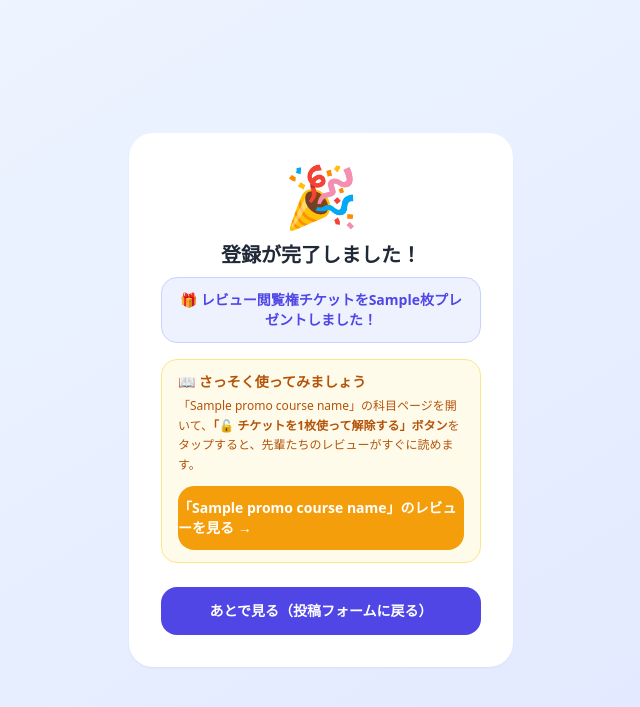
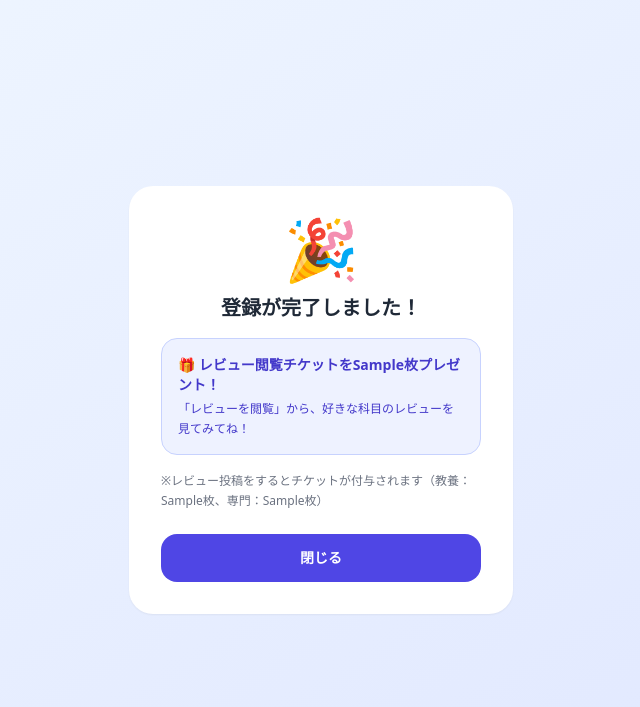
Before and after one commit to bunnyskeren-lang/shindairaifuhaku, a FastAPI app: template templates/form_register_success.html in a window 1280 px wide. Shown: the top 707 px of the page, without its empty margins (319-959 px from the left). Run offline with FastAPI, Linux system fonts and the light colour scheme; the template is opened without the code that fills it: most values are stand-ins (such as "Sample title", 1, 10 or a date in 2020); parts of the project's set-up code (start-up, migrations or seed data) failed here and were passed over; some libraries are stand-ins or nearby versions.

Commit message:
会員登録完了画面をレビュー投稿フォーム誘導から「レビューを閲覧」案内に変更
登録直後にレビュー投稿フォームへ自動遷移・特定科目プロモを出していたが、
まず貰った閲覧チケットで好きな科目のレビューを読んでもらう導線に変更する。
「レビュー閲覧チケットを1枚プレゼント！『レビューを閲覧』から、好きな科目の
レビューを見てみてね！」と表示し、その下に投稿時のチケット付与枚数
（教養：2枚、専門：1枚）を注記。ボタンはLIFFを閉じるだけにした。
WELCOME_PROMO_SUBJECT_ID・promo/review_liff_url 関連は不要になり削除。

Co-Authored-By: Claude Sonnet 5 <noreply@anthropic.com>
Claude-Session: https://claude.ai/code/session_019s8r72Tdv9LJw3sAd8EqQU

```diff
--- a/templates/form_register_success.html
+++ b/templates/form_register_success.html
@@ -11,48 +11,31 @@
   <div class="max-w-sm w-full">
     <div class="bg-white rounded-3xl shadow-sm p-8 text-center">
       <div class="text-6xl mb-4">🎉</div>
-      <h1 class="text-xl font-bold text-gray-800 mb-2">登録が完了しました！</h1>
+      <h1 class="text-xl font-bold text-gray-800 mb-4">登録が完了しました！</h1>
       {% if welcome_credits %}
-      <div class="bg-indigo-50 border border-indigo-200 rounded-2xl px-4 py-3 mb-4 text-sm font-bold text-indigo-600">
-        🎁 レビュー閲覧権チケットを{{ welcome_credits }}枚プレゼントしました！
+      <div class="bg-indigo-50 border border-indigo-200 rounded-2xl px-4 py-4 mb-4 text-left">
+        <p class="text-sm font-bold text-indigo-700 mb-1">🎁 レビュー閲覧チケットを{{ welcome_credits }}枚プレゼント！</p>
+        <p class="text-xs text-indigo-700 leading-relaxed">
+          「レビューを閲覧」から、好きな科目のレビューを見てみてね！
+        </p>
       </div>
+      <p class="text-xs text-gray-500 leading-relaxed text-left mb-6">
+        ※レビュー投稿をするとチケットが付与されます（教養：{{ approval_credits_kyoyo }}枚、専門：{{ approval_credits_senmon }}枚）
+      </p>
+      {% else %}
+      <p class="text-gray-500 text-sm mb-6">登録情報を更新しました。</p>
       {% endif %}
-      {% if promo_course_url %}
-      <div class="bg-amber-50 border border-amber-200 rounded-2xl px-4 py-3 mb-6 text-left">
-        <p class="text-sm font-bold text-amber-700 mb-1">📖 さっそく使ってみましょう</p>
-        <p class="text-xs text-amber-700 leading-relaxed mb-3">
-          「{{ promo_course_name }}」の科目ページを開いて、<b>「🔓 チケットを1枚使って解除する」ボタン</b>をタップすると、先輩たちのレビューがすぐに読めます。
-        </p>
-        <a href="{{ promo_course_url }}"
-           class="block w-full bg-amber-500 text-white font-bold py-3 rounded-2xl hover:bg-amber-600 transition text-sm">
-          「{{ promo_course_name }}」のレビューを見る →
-        </a>
-      </div>
-      {% else %}
-      <p class="text-gray-500 text-sm mb-8">レビュー投稿フォームに戻ります。</p>
-      {% endif %}
-      {% if liff_id %}<button onclick="goToReviewForm()" class="w-full bg-indigo-600 text-white font-bold py-3.5 rounded-2xl hover:bg-indigo-700 transition text-sm">{{ "あとで見る（投稿フォームに戻る）" if promo_course_url else "レビュー投稿に戻る" }}</button>{% endif %}
+      {% if liff_id %}<button onclick="closeWindow()" class="w-full bg-indigo-600 text-white font-bold py-3.5 rounded-2xl hover:bg-indigo-700 transition text-sm">閉じる</button>{% endif %}
     </div>
   </div>
   {% if liff_id %}
   <script>
-    const REVIEW_LIFF_URL = "{{ review_liff_url }}";
-    function goToReviewForm() {
-      location.href = REVIEW_LIFF_URL;
+    function closeWindow() {
+      try { liff.closeWindow(); } catch (e) {}
     }
     (async () => {
       try {
         await liff.init({ liffId: "{{ liff_id }}" });
-        // 修正理由: 以前はここでliff.closeWindow()しLINEのトーク画面へ戻していたが、
-        // 会員登録はレビュー投稿フォームを開こうとしてメール認証ゲートに誘導された流れの
-        // 最終ステップであることがほとんどのため、トーク画面を経由させず投稿フォームへ
-        // 直接戻すよう変更した（2026-08-31）。初回登録直後は促進案内を読んでもらいたいため
-        // 自動遷移はせず、ボタン操作を待つ
-        {% if not promo_course_url %}
-        if (liff.isInClient()) {
-          setTimeout(goToReviewForm, 1200);
-        }
-        {% endif %}
       } catch (e) {}
     })();
   </script>
```
Also changed, not shown: routers/profile_api.py (+5 -15 lines), tests/test_e2e_register.py (+15 -8 lines).
